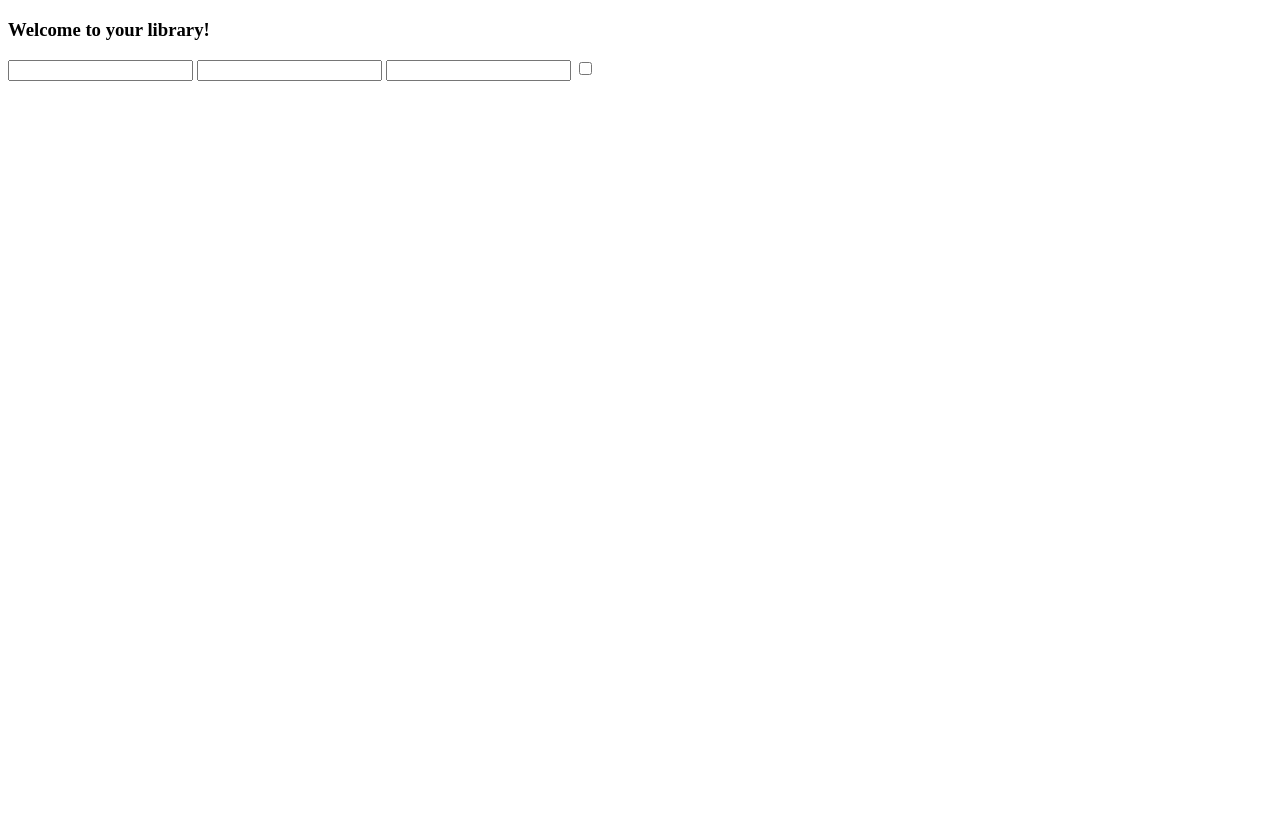
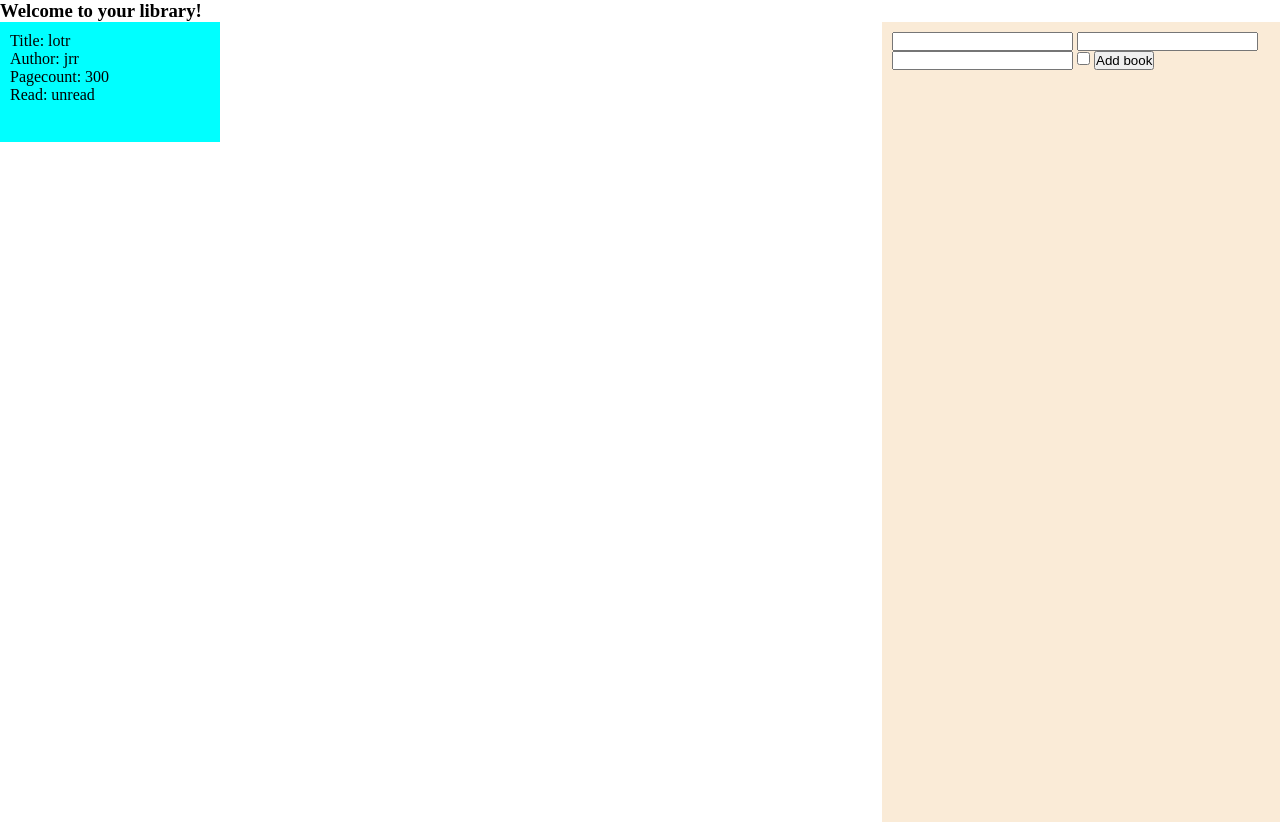
Before and after one commit to lawsonnuland/library, a plain HTML site: page index.html in a window 1280 px wide. Before the commit the page ends 800 px from the top, so only its background shows below. Drawn offline with Linux system fonts and the light colour scheme.

Commit message:
Added display functionality, and the ability to add to the library array

```diff
--- a/index.html
+++ b/index.html
@@ -11,10 +11,18 @@
     <div class="header">
         <h3>Welcome to your library!</h3>
     </div>
-    <input>
-    <input>
-    <input>
-    <input type="checkbox">
+    <div class="container">
+        <div class="librarydisplay">
+
+        </div>
+        <div class="newbook">
+            <input id="title">
+            <input id="author">
+            <input id="pagecount">
+            <input type="checkbox" id="readbool">
+            <button id="addbook">Add book</button>
+        </div>
+    </div>
     <script src="script.js"></script>
 </body>
 </html>
--- a/script.js
+++ b/script.js
@@ -12,8 +12,41 @@ Book.prototype.info = function () {
 }
 
 const bookie = new Book("lotr", "jrr", 300, "unread");
+library.push(bookie);
 console.log(bookie.info())
 
+//Displaying the library
+const libraryDisplay = document.querySelector('.librarydisplay');
+function updateLibrary () {
+  while (libraryDisplay.firstChild) {
+    libraryDisplay.removeChild(libraryDisplay.firstChild);
+  }
+  library.forEach(element => {
+    let card = document.createElement('div');
+    card.classList.add('card');
+    card.innerHTML = `
+    <p>Title: ${element.name}</p>
+    <p>Author: ${element.author}</p>
+    <p>Pagecount: ${element.pages}</p>
+    <p>Read: ${element.read}</p>
+    `
+    libraryDisplay.appendChild(card);
+  });
+}
+
+updateLibrary();
+
+//Adding books to the library
+const addButton = document.querySelector('#addbook');
+addButton.addEventListener('click', () => {
+  addBookToLibrary();
+});
+
+
 function addBookToLibrary() {
-
+  let book = new Book(document.querySelector('#title').value,document.querySelector('#author').value,document.querySelector('#pagecount').value,document.querySelector('#readbool').value);
+  console.log(book.info);
+  library.push(book);
+  console.log(library);
+  updateLibrary();
 }
--- a/styles.css
+++ b/styles.css
@@ -0,0 +1,28 @@
+* {
+    padding: 0;
+    margin: 0;
+}
+
+.container {
+    display: flex;
+}
+
+.librarydisplay {
+    width: 70%;
+    float: left;
+    height: 100vh;
+}
+
+.newbook {
+    float: left;
+    background-color: antiquewhite;
+    padding: 10px;
+    width: 30%;
+}
+
+.card {
+    background-color: aqua;
+    width: 200px;
+    height: 100px;
+    padding: 10px;
+}
```
Lines whose indentation alone changed are shown as unchanged.
